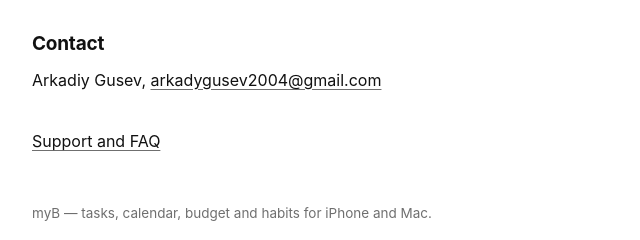
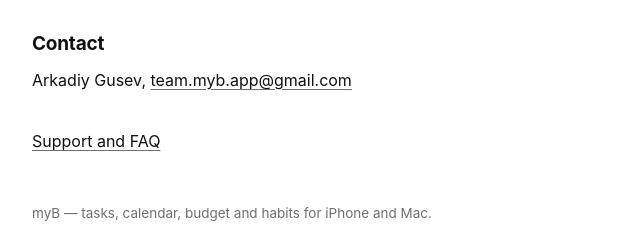
Before and after one commit to arkakakaka/myb, a plain HTML site: page privacy.html in a window 1280 px wide. Shown: the part 3298-3538 px from the top of the page, 288-928 px from the left. Drawn offline with Linux system fonts and the light colour scheme.

Commit message:
Support & partnerships email: team.myb.app@gmail.com

```diff
--- a/privacy.html
+++ b/privacy.html
@@ -76,7 +76,7 @@
 <p>Если политика изменится, новая версия появится здесь с новой датой.</p>
 
 <h3>Связаться</h3>
-<p>Аркадий Гусев, <a href="mailto:arkadygusev2004@gmail.com">arkadygusev2004@gmail.com</a></p>
+<p>Аркадий Гусев, <a href="mailto:team.myb.app@gmail.com">team.myb.app@gmail.com</a></p>
 </section><section data-lang="en" hidden><h1>Privacy Policy</h1><p class="pp-upd">Updated November 26, 2026</p>
 <p class="pp-lead">myB is a tasks, calendar, budget and habits app made by Arkadiy Gusev. This page explains in plain words what data the app has, where it is stored and how to delete it.</p>
 
@@ -145,7 +145,7 @@
 <p>If this policy changes, the new version will appear here with a new date.</p>
 
 <h3>Contact</h3>
-<p>Arkadiy Gusev, <a href="mailto:arkadygusev2004@gmail.com">arkadygusev2004@gmail.com</a></p>
+<p>Arkadiy Gusev, <a href="mailto:team.myb.app@gmail.com">team.myb.app@gmail.com</a></p>
 </section><p style="margin-top:36px"><a href="support.html" data-keep="support.html"><span data-lang="ru">Поддержка и вопросы</span><span data-lang="en" hidden>Support and FAQ</span></a></p></main>
 <footer><span data-lang="ru">myB — задачи, календарь, бюджет и привычки для iPhone и Mac.</span><span data-lang="en" hidden>myB — tasks, calendar, budget and habits for iPhone and Mac.</span></footer></div>
 <script src="site.js"></script>
```
Also changed, not shown: support.html (+2 -2 lines).
